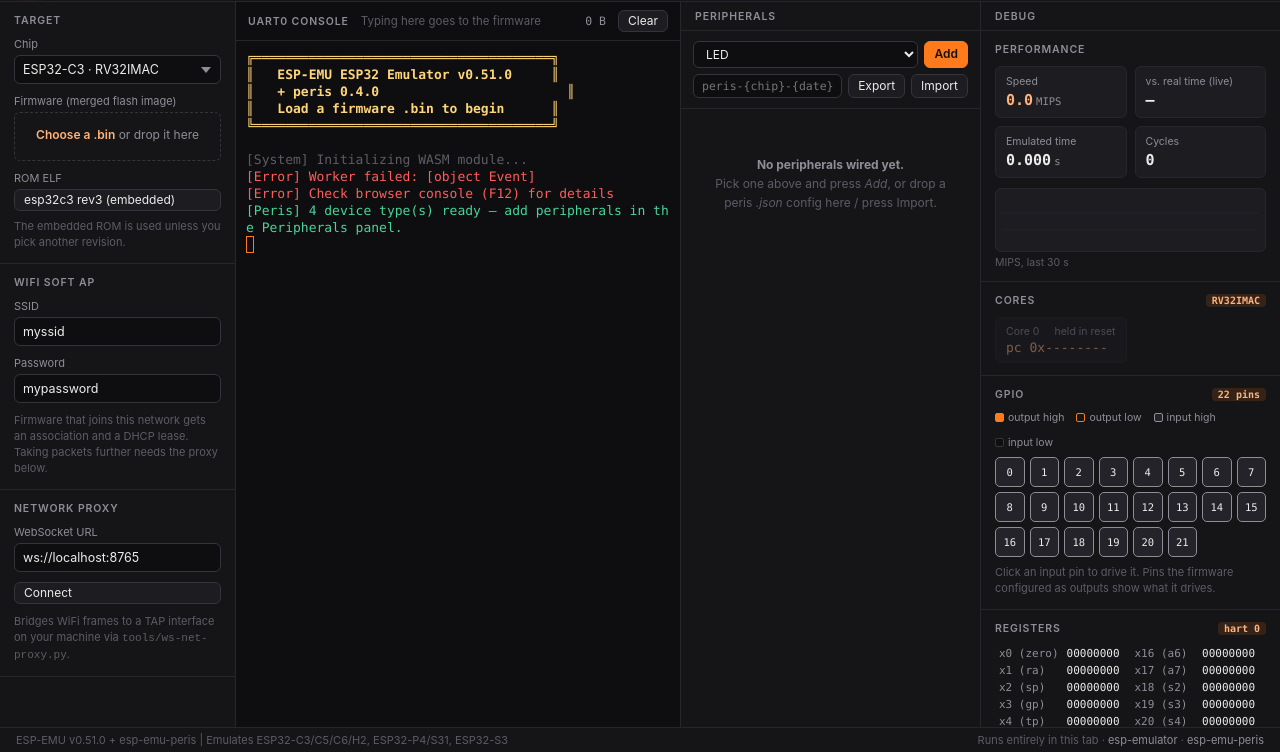
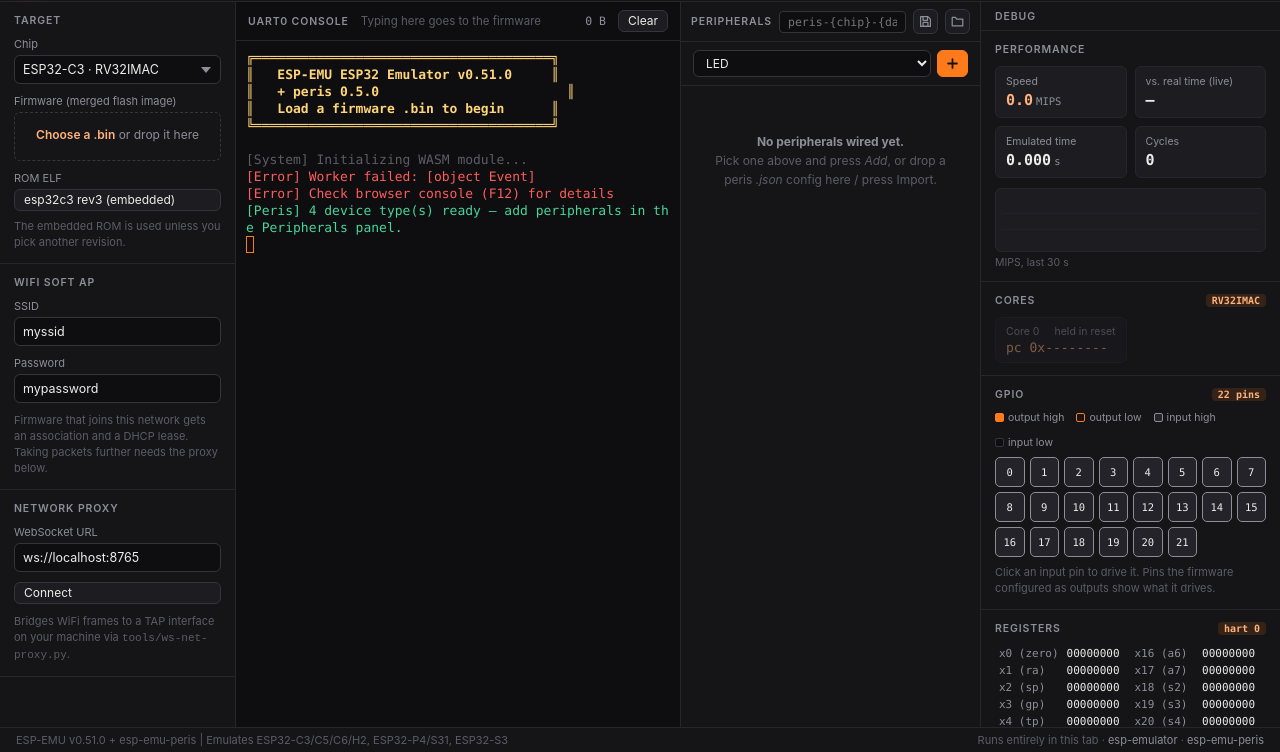
Before and after one commit to darceye/esp-emu-peris, a website with bundled scripts: page esp-emu-peris.html in a window 1280 px wide. Shown: the part 48-800 px from the top of the page. Built offline with nearby package versions, Linux system fonts and the light colour scheme.

Commit message:
Chip auto-restore from cache + compact icon toolbar (0.5.0)
- localStorage config now carries chip; on load the panel re-selects the
  Target chip (select + machine info), so the GPIO grid / register table /
  pin options match the wiring without picking the chip again; unknown
  chip names are ignored safely
- Panel head merged into one row: PERIPHERALS title + project-name input
  + save/open icon buttons (Export/Import); toolbar reduced to the add
  select + icon-only Add button
- PerisPanel construction moved before initGpioDefaults so the restored
  chip feeds the initial debug panels; deps gain selectChip(chip)
- Docs: CHANGELOG 0.5.0, DEVICE-API config section, README

```diff
--- a/esp-emu-peris.html
+++ b/esp-emu-peris.html
@@ -416,20 +416,28 @@
         </section>
 
         <aside class="peris-panel" id="pane-peris" aria-label="Peripherals">
-            <div class="panel-head">Peripherals</div>
+            <div class="panel-head peris-head">
+                <span class="ph-title">Peripherals</span>
+                <input type="text" id="peris-filename" spellcheck="false"
+                    placeholder="peris-{chip}-{date}"
+                    title="Project / export file name (.json appended if missing; empty = auto name). Saved for next time.">
+                <button id="peris-export-btn" class="icon-btn" type="button" title="Save the wiring config as JSON (named above)" aria-label="Export config">
+                    <svg viewBox="0 0 16 16" fill="none" stroke="currentColor" stroke-width="1.5" stroke-linejoin="round">
+                        <path d="M2 2h9l3 3v9H2z"/><path d="M5 2v4.5h5.5V2"/><rect x="5" y="9" width="6" height="5" rx="0.5"/>
+                    </svg>
+                </button>
+                <button id="peris-import-btn" class="icon-btn" type="button" title="Open a wiring config (.json)" aria-label="Import config">
+                    <svg viewBox="0 0 16 16" fill="none" stroke="currentColor" stroke-width="1.5" stroke-linejoin="round">
+                        <path d="M1.5 3h4l1.5 2h7.5v8.5h-13z"/>
+                    </svg>
+                </button>
+                <input type="file" id="peris-import-file" accept=".json" hidden>
+            </div>
             <div class="peris-toolbar">
-                <div class="peris-tool-row">
-                    <select id="peris-add" title="Add a peripheral"></select>
-                    <button id="peris-add-btn" class="btn small primary">Add</button>
-                </div>
-                <div class="peris-tool-row">
-                    <input type="text" id="peris-filename" spellcheck="false"
-                        placeholder="peris-{chip}-{date}"
-                        title="Export file name (.json appended if missing; empty = auto name). Saved for next time.">
-                    <button id="peris-export-btn" class="btn small" title="Download the wiring config as JSON">Export</button>
-                    <button id="peris-import-btn" class="btn small" title="Load a wiring config from a JSON file">Import</button>
-                    <input type="file" id="peris-import-file" accept=".json" hidden>
-                </div>
+                <select id="peris-add" title="Add a peripheral"></select>
+                <button id="peris-add-btn" class="btn small primary" type="button" title="Add the selected peripheral" aria-label="Add peripheral">
+                    <svg viewBox="0 0 10 10" width="10" height="10" fill="none"><path d="M5 1v8M1 5h8" stroke="currentColor" stroke-width="1.6" stroke-linecap="round"/></svg>
+                </button>
             </div>
             <div id="peris-errors"></div>
             <div class="peris-scroll">
--- a/package.json
+++ b/package.json
@@ -1,6 +1,6 @@
 {
     "name": "esp-emu-peris",
-    "version": "0.4.0",
+    "version": "0.5.0",
     "private": true,
     "type": "module",
     "description": "Simulated peripherals for the esp-emulator browser (wasm) build",
--- a/peris/peris.css
+++ b/peris/peris.css
@@ -21,6 +21,29 @@
     flex-shrink: 0;
     user-select: none;
 }
+/* peripherals head doubles as the project-name row + save/open actions */
+.peris-head {
+    display: flex; align-items: center; gap: 7px;
+    padding: 7px 10px;
+}
+.peris-head .ph-title { white-space: nowrap; }
+.peris-head input[type="text"] {
+    flex: 1; min-width: 0;
+    text-transform: none; letter-spacing: 0; font-weight: 400;
+    background: var(--bg); border: 1px solid var(--border-strong);
+    border-radius: 4px; padding: 3px 8px;
+    font-size: 11.5px; font-family: var(--mono); color: var(--text); outline: none;
+}
+.peris-head input[type="text"]:focus { border-color: var(--accent); box-shadow: 0 0 0 2px var(--accent-soft); }
+.icon-btn {
+    width: 25px; height: 25px; flex-shrink: 0; padding: 0;
+    display: grid; place-items: center;
+    background: var(--surface-2); border: 1px solid var(--border-strong);
+    border-radius: var(--radius); color: var(--muted); cursor: pointer;
+    transition: background 0.1s, color 0.1s, border-color 0.1s;
+}
+.icon-btn:hover { background: var(--surface-3); color: var(--text); }
+.icon-btn svg { width: 13px; height: 13px; }
 .main-area > .peris-panel {
     width: 360px;
     background: var(--surface);
@@ -49,24 +72,15 @@
 /* ---- peripherals panel ---- */
 #pane-peris.over { outline: 2px dashed var(--accent); outline-offset: -6px; }
 .peris-toolbar {
-    display: flex; flex-direction: column; gap: 6px;
-    padding: 10px 12px;
+    display: flex; gap: 6px; padding: 8px 12px;
     border-bottom: 1px solid var(--border);
     flex-shrink: 0;
 }
-.peris-tool-row { display: flex; gap: 6px; }
-.peris-tool-row select {
+.peris-toolbar select {
     flex: 1; min-width: 0;
     background: var(--bg); border: 1px solid var(--border-strong);
     border-radius: var(--radius); padding: 4px 8px; font-size: 12px;
 }
-.peris-tool-row input[type="text"] {
-    flex: 1; min-width: 0;
-    background: var(--bg); border: 1px solid var(--border-strong);
-    border-radius: var(--radius); padding: 4px 8px;
-    font-size: 11.5px; font-family: var(--mono); outline: none;
-}
-.peris-tool-row input[type="text"]:focus { border-color: var(--accent); box-shadow: 0 0 0 2px var(--accent-soft); }
 #peris-errors {
     display: none;
     color: var(--warn); font-size: 11.5px;
--- a/src/core/version.ts
+++ b/src/core/version.ts
@@ -2,4 +2,4 @@
  * Project version (keep in sync with package.json and docs/CHANGELOG.md).
  * Device plugins carry their own per-device version in Device.version.
  */
-export const PERIS_VERSION = '0.4.0';
+export const PERIS_VERSION = '0.5.0';
--- a/src/ui/app.ts
+++ b/src/ui/app.ts
@@ -66,6 +66,15 @@ class App {
             getChip: () => this.machine.chip,
             firmwareLoaded: () => this.firmwareLoaded,
         });
+        // Cached wiring first: restore() may re-select the chip, and the
+        // defaults built right below (GPIO grid, register table) must use it.
+        this.peris = new PerisPanel({
+            send: (m) => this.client.send(m),
+            getChip: () => this.machine.chip,
+            firmwareInfo: () => this.fwInfo,
+            selectChip: (chip) => this.selectChip(chip),
+            terminal: this.term,
+        });
         this.initGpioDefaults();
 
         this.client = new WorkerClient();
@@ -73,13 +82,6 @@ class App {
             this.term.writeln(`\x1b[31m[Error] Worker failed: ${message}\x1b[0m`);
             this.term.writeln('\x1b[31m[Error] Check browser console (F12) for details\x1b[0m');
         };
-
-        this.peris = new PerisPanel({
-            send: (m) => this.client.send(m),
-            getChip: () => this.machine.chip,
-            firmwareInfo: () => this.fwInfo,
-            terminal: this.term,
-        });
 
         this.routeWorkerMessages();
         this.setupControls();
@@ -97,6 +99,15 @@ class App {
         this.debug.initGpioPanel(chip, { count: gpioCount(chip), absent: absentPins(chip) });
         this.debug.initRegTable(false, chip);
         this.debug.renderCores([], chip);
+    }
+
+    /** Sync the Target chip select + machine info (cached wiring restore). */
+    private selectChip(chip: string) {
+        const sel = $('chip-select') as HTMLSelectElement;
+        if (!Array.from(sel.options).some((o) => o.value === chip)) return; // unknown chip
+        sel.value = chip;
+        this.applyMachineInfo({ ...this.machine, chip });
+        this.updateRomBtnLabel();
     }
 
     private applyMachineInfo(msg: Partial<MachineInfo> & { chip?: string }) {
--- a/src/ui/peris-panel.ts
+++ b/src/ui/peris-panel.ts
@@ -36,6 +36,8 @@ export interface PerisPanelDeps {
     getChip(): string;
     /** Last loaded firmware's name/size(/path), or null before any load. */
     firmwareInfo(): FirmwareInfo | null;
+    /** Select the target chip (restoring a cached wiring's chip). */
+    selectChip(chip: string): void;
     terminal: TerminalView;
 }
 
@@ -125,7 +127,9 @@ export class PerisPanel {
 
     private persist() {
         try {
-            localStorage.setItem(STORAGE_KEY, JSON.stringify(this.config));
+            // chip rides along so the next session can re-select it (restore)
+            localStorage.setItem(STORAGE_KEY,
+                JSON.stringify({ ...this.config, chip: this.deps.getChip() }));
         } catch { /* storage unavailable */ }
     }
 
@@ -134,6 +138,7 @@ export class PerisPanel {
             const saved = JSON.parse(localStorage.getItem(STORAGE_KEY) || 'null') as PerisConfig | null;
             if (saved && Array.isArray(saved.devices)) {
                 this.config = { perisVersion: PERIS_API_VERSION, devices: saved.devices };
+                if (typeof saved.chip === 'string' && saved.chip) this.deps.selectChip(saved.chip);
             }
         } catch { /* ignore */ }
     }
```
Also changed, not shown: docs/DEVICE-API.md (+7 -4 lines), README.md, docs/CHANGELOG.md.
